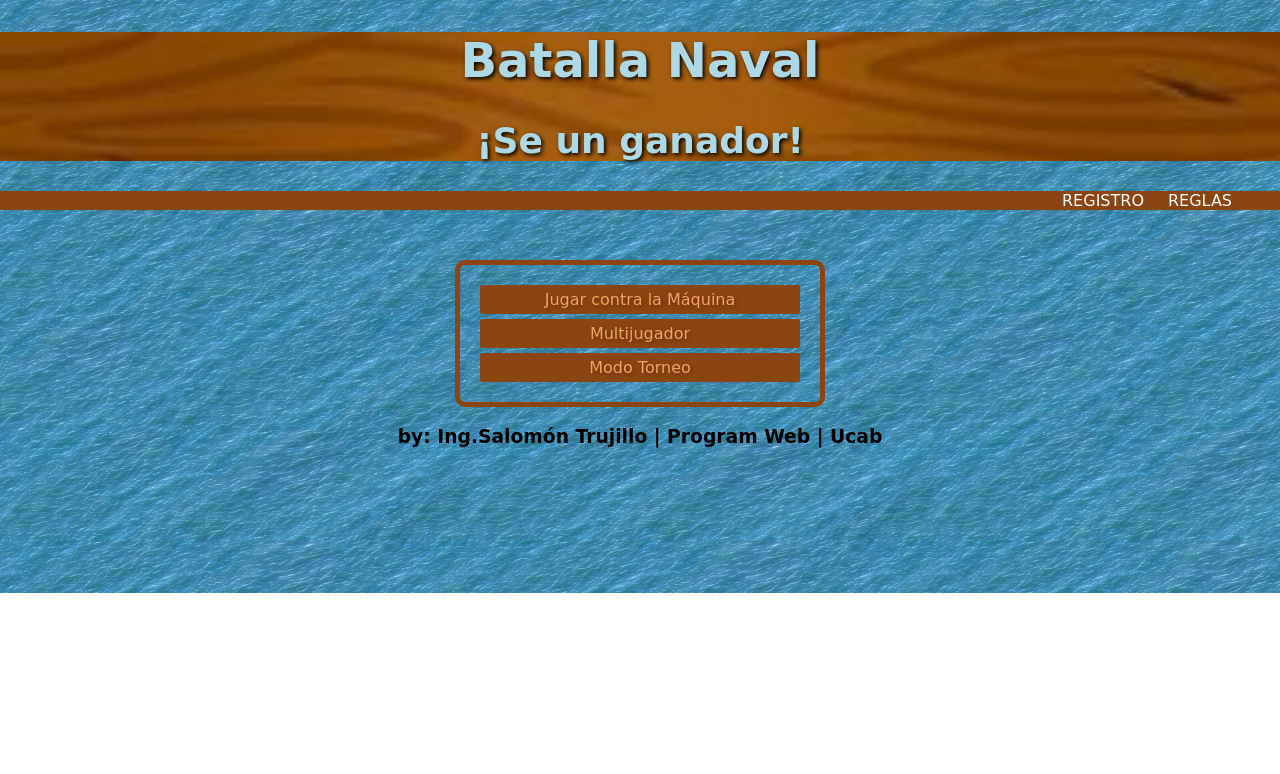
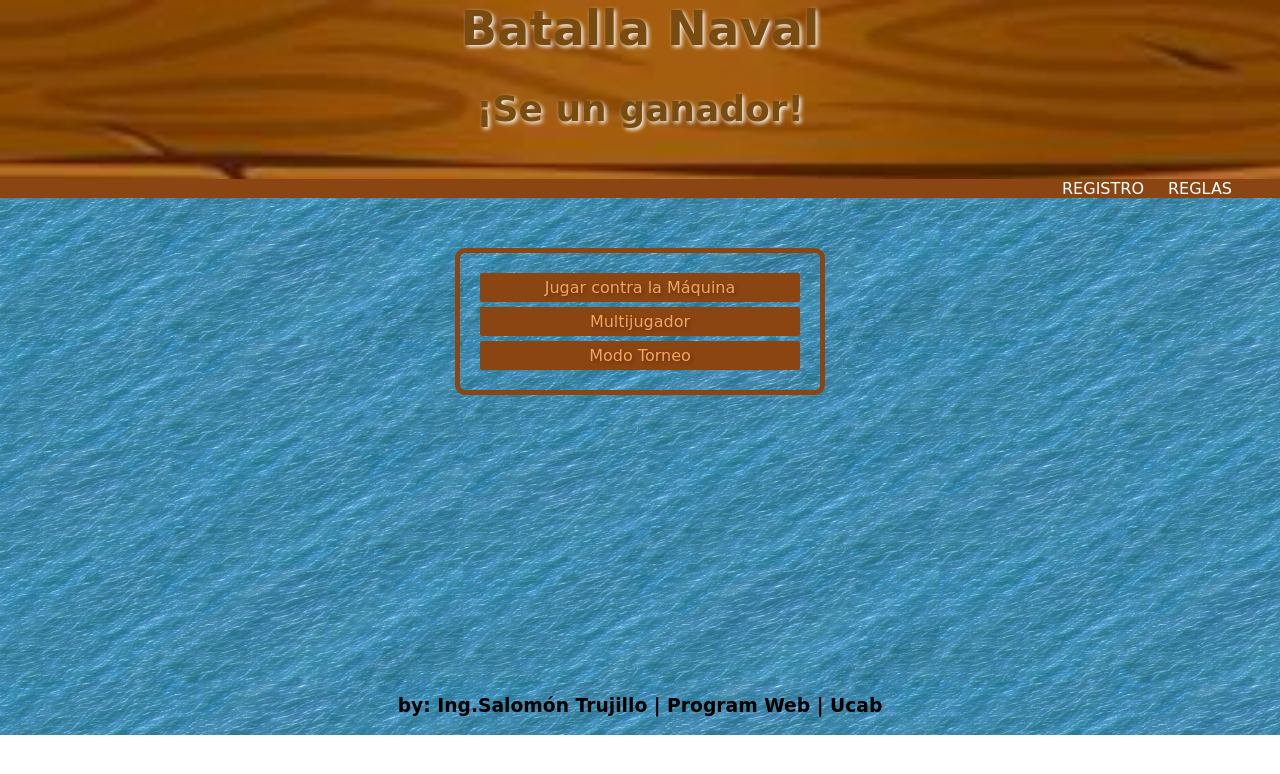
Before and after one commit to IngSalomonTrujillo/batalla-naval, a plain HTML site: page index.html in a window 1280 px wide. Drawn offline with Linux system fonts and the light colour scheme.

Commit message:
imagenes
cambio de fondo agregando imagen

```diff
--- a/estilos/style.css
+++ b/estilos/style.css
@@ -13,25 +13,32 @@ body {
     font-family: 'Rock Salt', cursive ,Arial, sans-serif;
     margin: 0;
     padding: 0;
-    background-image: url('/images/sea.jpg');
+    background-image: url('../images/sea.jpg');
     background-size: cover; /* Ajusta la imagen para cubrir toda la pantalla */
     background-position: center; /* Centra la imagen */
     background-repeat: no-repeat; /* Evita que la imagen se repita */
 }
 
+hgroup h1{
+    margin-top: 0%;
+}
+
 hgroup {
     text-align: center;
-    background-image: url('/images/table.jpg');
+    background-image: url('../images/table.jpg');
     background-size: cover; /* Ajusta la imagen para cubrir toda la pantalla */
-    color: lightblue;
+    height: 100%;
+    color: rgb(120, 75, 16);
     text-shadow: 2px 2px 4px rgba(0, 0, 0, 1);
     text-decoration: none;
     font-size: 1.5rem;
     font-weight: bold;
+    padding-bottom: 20px;
 }
 
 footer {
     text-align: center;
+    margin-top: 300px;
 }
 
 .opciones-navegación {
@@ -43,7 +50,7 @@ footer {
 }
 
 .principal-index hgroup {
-    text-shadow: 2px 2px 4px rgba(0, 0, 0, 1);
+    text-shadow: 2px 2px 4px rgb(252, 252, 252);
     text-decoration: none;
     font-size: 1.5rem;
     font-weight: bold;
```
Also changed, not shown: jugar-dos.html (+1 -1 lines).
